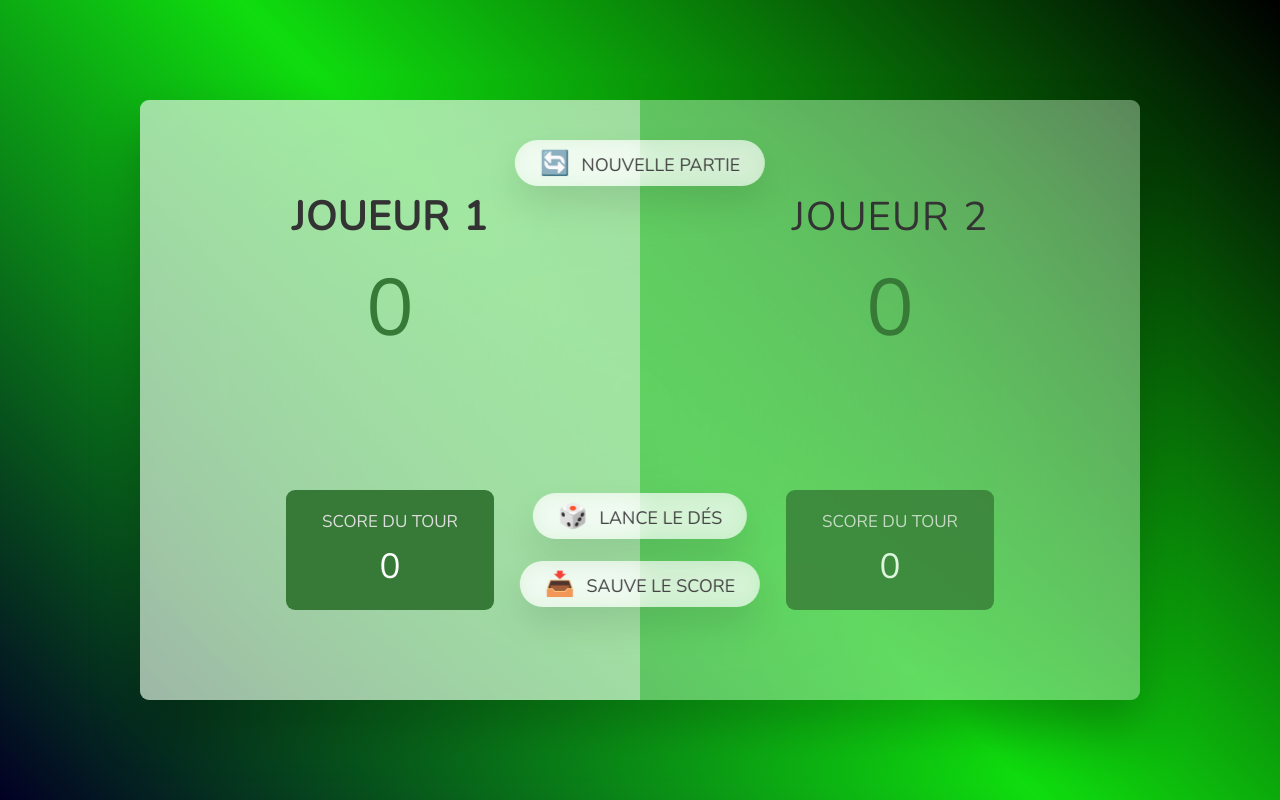
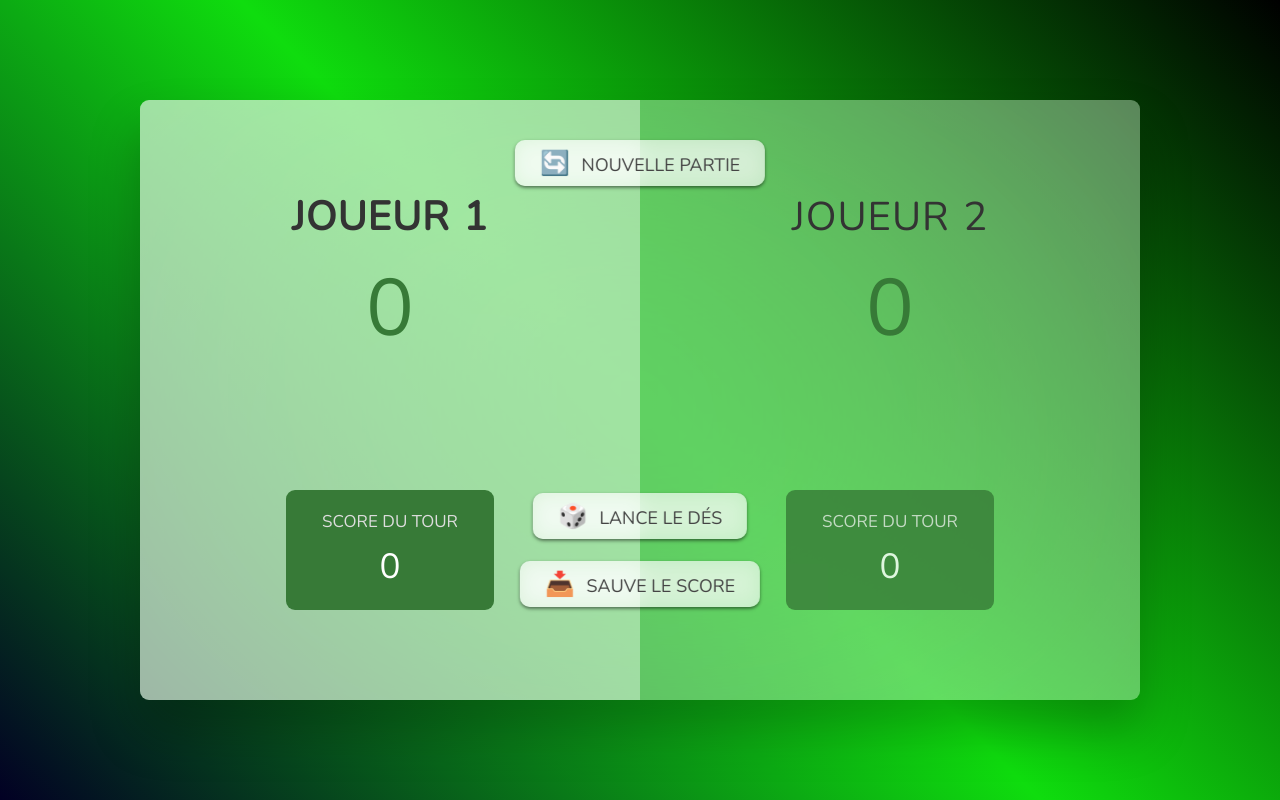
Before and after one commit to antikkorps/21Dice, a website: page index.html in a window 1280 px wide. Drawn offline with nearby package versions, Linux system fonts and the light colour scheme.

Commit message:
added some shadows on btn

```diff
--- a/style.css
+++ b/style.css
@@ -124,8 +124,8 @@ main {
   backdrop-filter: blur(10px);
 
   padding: 0.7rem 2.5rem;
-  border-radius: 50rem;
-  box-shadow: 0 1.75rem 3.5rem rgba(0, 0, 0, 0.1);
+  border-radius: 10px;
+  box-shadow: 0 1.75px 3.5px rgba(0, 0, 0, 0.5);
 }
 
 .btn::first-letter {
```
